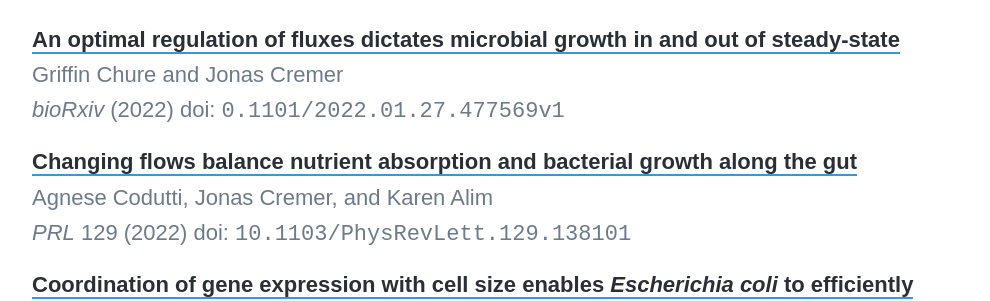
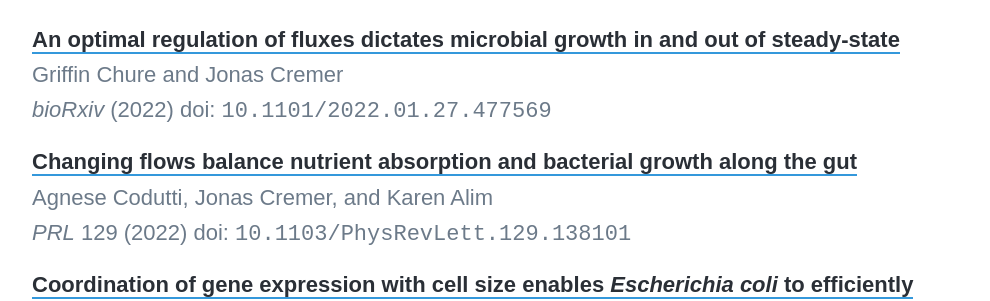
Before and after one commit to cremerlab/cremerlab.github.io, a Jekyll site: the page built from _pages/publications.md, in a window 1280 px wide and 900 px high, scrolled down 630 px. Shown: the part 161-462 px from the top of the window, without its empty margins (138-1128 px from the left). Built offline with Jekyll 4.4.1, drawn with Linux system fonts in a browser that asks for light colours; nearby versions of some CDN libraries; some web fonts are replaced.

Commit message:
Update publications.yml
fix doi publication

```diff
--- a/_data/publications.yml
+++ b/_data/publications.yml
@@ -4,7 +4,7 @@
       steady-state
     authors: Griffin Chure and Jonas Cremer
     journal: bioRxiv
-    doi: 0.1101/2022.01.27.477569v1
+    doi: 10.1101/2022.01.27.477569
   - title: >
       Changing flows balance nutrient absorption and bacterial growth along the gut
     authors:
```
